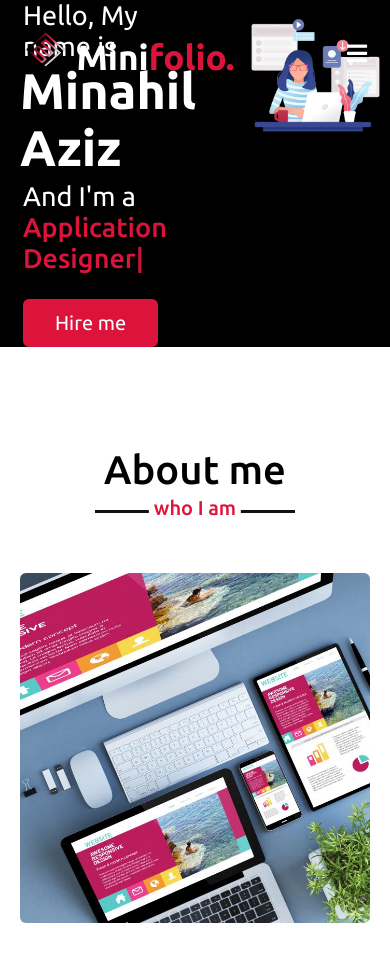
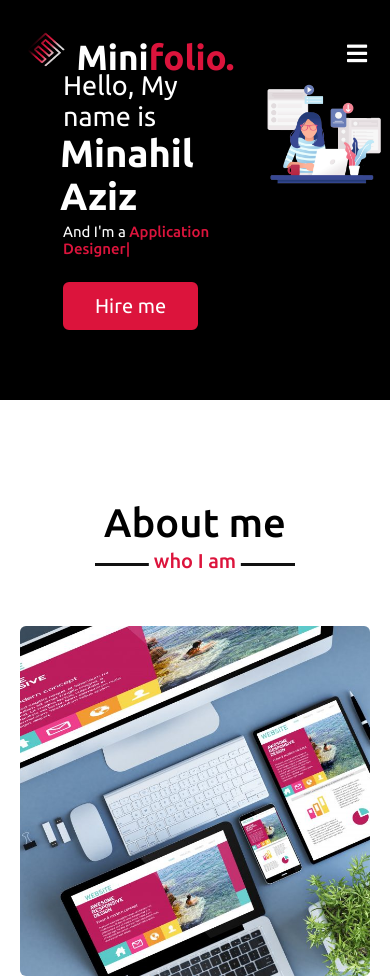
Before and after one commit to Minahil009/webistes, a plain HTML site: page Portfolio_website/index.html in a window 390 px wide. Shown: the top 976 px of the page. Drawn offline with nearby package versions, Linux system fonts and the light colour scheme.

Commit message:
media queries added

```diff
--- a/Portfolio_website/css/style.css
+++ b/Portfolio_website/css/style.css
@@ -124,7 +124,7 @@ html {
     background: #000000;
     background-size: cover;
     background-attachment: fixed;
-    height: 40%;
+    height: 600px;
     color: #fff;
     padding: 0%;
     font-family: 'Ubuntu', sans-serif;
@@ -146,7 +146,7 @@ html {
 }
 
 .home .home-content .text-3 {
-    font-size: 40px;
+    font-size: 35px;
     margin: 5px 0;
 }
 
@@ -179,8 +179,9 @@ html {
 }
 
 .home .right-img img{
-    height: 100%;
+    height: auto;
     width: 100%;
+    margin: 20% 0;
 }
 
 /* all similar content styling code */
@@ -675,7 +676,7 @@ footer span a:hover {
 /* responsive media query starts */
 @media (max-width:1330px) {
     .home .max-width {
-        margin-left: 0px;
+        margin-right:0 ;
     }
 }
 @media (max-width:1104px) {
@@ -684,7 +685,16 @@ footer span a:hover {
         width: 350px;
 
     }
+
+    .home .home-content .text-2 {
+        font-size: 67px;
+    }
+    .home .home-content .text-3 {
+        font-size: 28px;
+        margin: 5px 0;
+    }
 }
+
 
 @media (max-width:991px) {
     .max-width {
@@ -696,6 +706,14 @@ footer span a:hover {
     .menu-btn {
         display: block;
         z-index: 999;
+    }
+
+    .home .home-content .text-2 {
+        font-size: 60px;
+    }
+    .home .home-content .text-3 {
+        font-size: 25px;
+        margin: 5px 0;
     }
 
     .menu-btn i.active:before {
@@ -727,13 +745,7 @@ footer span a:hover {
         margin: 20px 0;
         margin: 25px;
     }
-    .home .home-content .text-2 {
-        font-size: 70px;
-    }
 
-    .home .home-content .text-3 {
-        font-size: 35px;
-    }
     .home .home-content a {
         font-size: 23px;
         padding: 10px 30px;
@@ -763,36 +775,103 @@ footer span a:hover {
         width: 100%;
         margin-bottom: 35px;
     }
+    .home {
+        height: 500px;
+    }
 }
 
- @media (max-width:690px) {
+@media (max-width:850px)
+{
+    .home {
+        height: 400px;
+    }
+}
+
+
+@media (max-width:820px)
+{
+    .home .home-content .text-2 {
+        font-size: 57px;
+    }
+    .home .home-content .text-3 {
+        font-size: 23px;
+        margin: 5px 0;
+    }
+}
+
+@media (max-width:770px)
+{
+    .home .home-content .text-2 {
+        font-size: 55px;
+    }
+    .home .home-content .text-3 {
+        font-size: 21px;
+        margin: 5px 0;
+    }
+}
+
+@media (max-width:744px)
+{
+    .home .home-content .text-2 {
+        font-size: 50px;
+    }
+    .home .home-content .text-3 {
+        font-size: 21px;
+        margin: 5px 0;
+    }
+}
+
+ @media (max-width:697px) {
         .max-width {
             padding: 0 23px;
         }
-        .home .home-content .text-2 {
-            font-size: 60px;
-        }
 
-        .home .home-content .text-3 {
-            font-size: 32px;
-        }
         .home .home-content a {
              font-size: 20px;
         }
         .services .serv-content .card, .skills .skills-content .column {
             width: 100%;
         }
+        .right-img{
+            margin-top: 20px;
+        }
+    }
+@media (max-width:770px)
+{
+    .home .home-content .text-2 {
+        font-size: 47px;
+    }
+    .home .home-content .text-3 {
+        font-size: 18px;
+        margin: 5px 0;
+    }
+}
+
+@media (max-width:579px){
+    .home .home-content .text-2 {
+        font-size: 42px;
+    }
+    .home .home-content .text-3 {
+        font-size: 16px;
+        margin: 5px 0;
+    }
+}
+
+@media (max-width:530px){
+    .home .home-content .text-2 {
+        font-size: 38px;
+    }
+    .home .home-content .text-3 {
+        font-size: 15px;
+        margin: 5px 0;
+    }
+    .right-img{
+        margin-top: 40px;
+    }
 }
 
 @media (max-width:500px) {
-    .home .home-content .text-2 {
-        font-size: 50px;
-    }
-
-    .home .home-content .text-3 {
-        font-size: 27px;
-    }
-    .about .about-content .right .text,
+bout .about-content .right .text,
     .skills .skills-content .left .text{
         font-size: 19px;
     }
```
